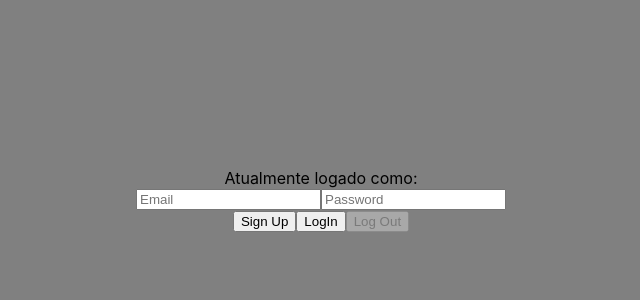
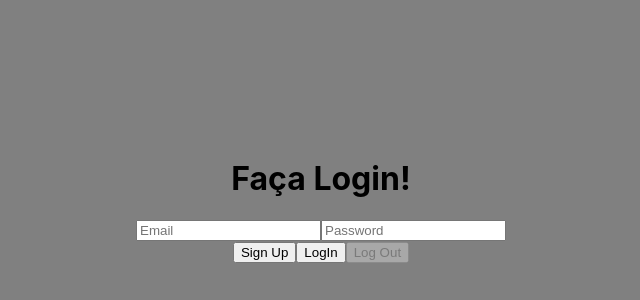
Before and after one commit to luizfelper/AuthUserEmailAndPass, a React (Create React App) app: page / in a window 1280 px wide. Shown: the part 200-500 px from the top of the page, without its empty margins (319-959 px from the left). Built offline with nearby package versions, Linux system fonts and the light colour scheme; no server answers.

Commit message:
Estilização e tratamento dos ifs se estiver logado ou não

```diff
--- a/src/App.js
+++ b/src/App.js
@@ -42,9 +42,19 @@ function App() {
 
   return (
     <div className="App">
+
+      {currentUser === null &&
         <div>
-          Atualmente logado como: {currentUser?.email}
+          <h1>Faça Login!</h1>
         </div>
+      }
+
+      {currentUser !== null &&
+        <div>
+          <h1>Logado como: {currentUser?.email}</h1>
+        </div>
+      }
+
 
       <div className="Principal">
         <div className="Form">
@@ -56,7 +66,7 @@ function App() {
       <div className="butoes">
         <button disabled={loading || currentUser != null} onClick={handleSignup}>Sign Up</button>
         <button disabled={loading || currentUser != null} onClick={handleLogin}>LogIn</button>
-          <button  disabled={loading || !currentUser } onClick={handleLogout}>Log Out</button>
+        <button disabled={loading || !currentUser} onClick={handleLogout}>Log Out</button>
       </div>
     </div>
   );
```
Lines whose indentation alone changed are shown as unchanged.
